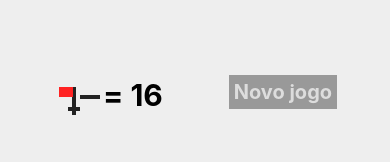
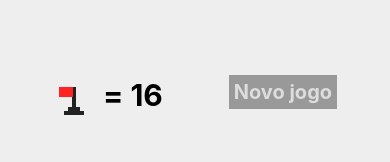
Before and after one commit to gabriel1997castro/minefield, a React Native app: screen / in a window 390 px wide. Shown: the top 162 px of the page. Built offline with nearby package versions, Linux system fonts and the light colour scheme.

Commit message:
Big flag fixed

```diff
--- a/src/components/Flag.js
+++ b/src/components/Flag.js
@@ -44,7 +44,7 @@ const styles = StyleSheet.create({
       height: 3,
       width: 13,
       backgroundColor: '#222',
-      marginLeft: 5,
+      marginLeft: 4,
       marginTop: 16,
     },
     flagPoleBigger: {
@@ -66,7 +66,7 @@ const styles = StyleSheet.create({
     base2Bigger: {
       height: 4,
       width: 20,
-      marginTop: 8,
-      marginLeft: 24,
+      marginTop: 24,
+      marginLeft: 8,
     }
 })
```
